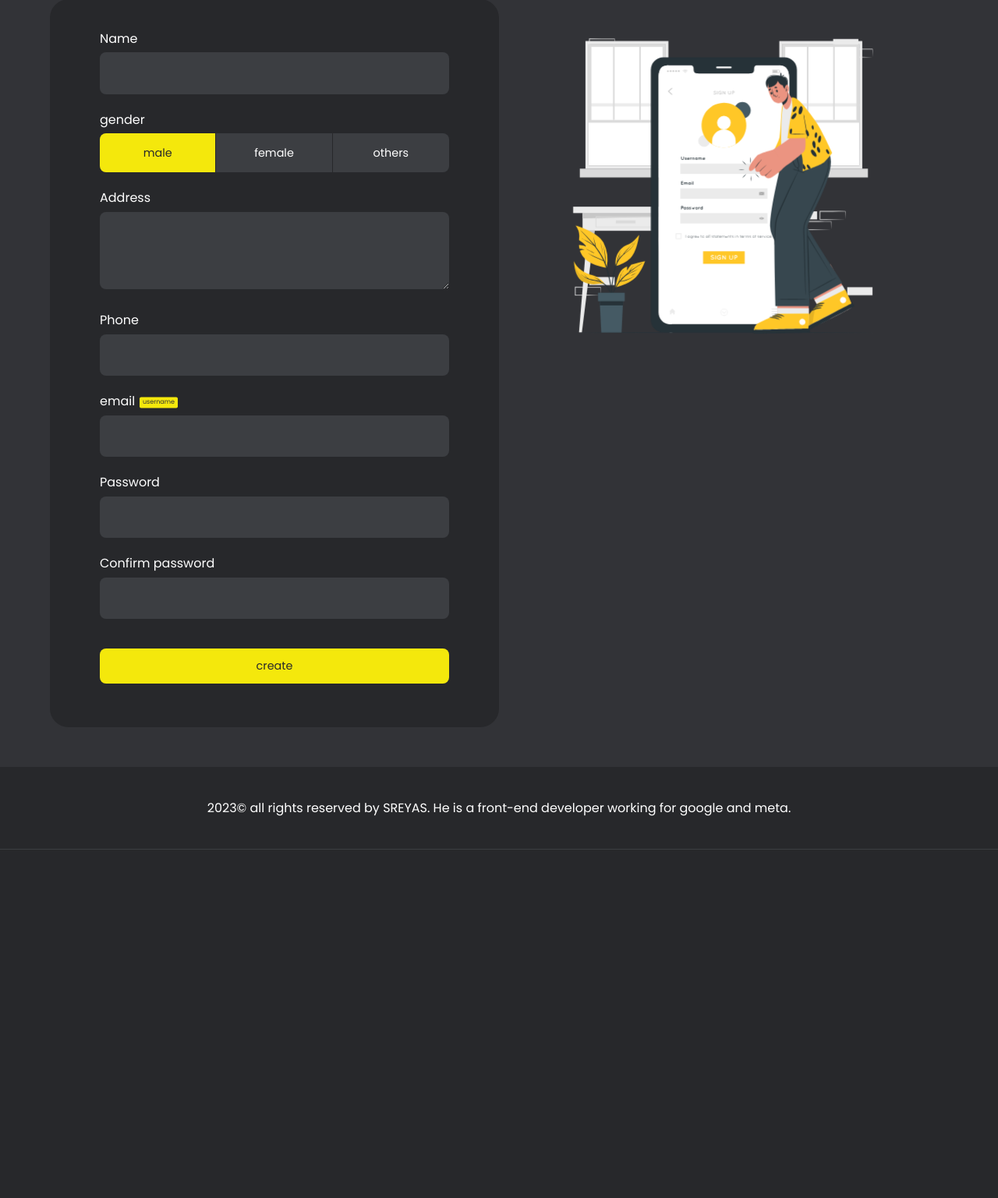
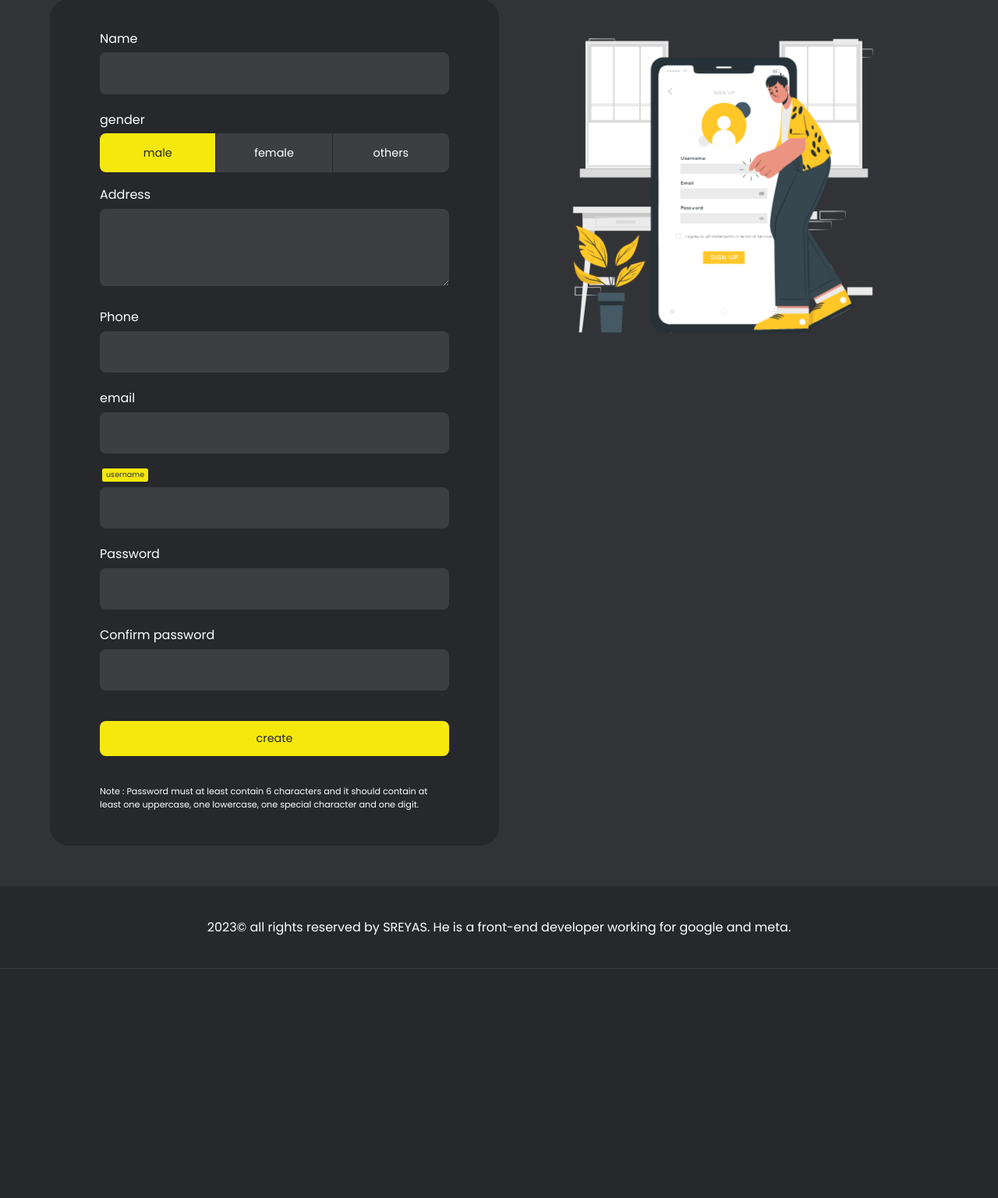
Before and after one commit to ImSreyas/TextWizard, a Flask app: page /registration in a window 1280 px wide. Shown: the part 100-1637 px from the top of the page at 78% size. Before the commit the page ends 1190 px from the top, so only its background shows below. Run offline with Flask 2, Linux system fonts and the light colour scheme; some libraries are stand-ins or nearby versions.

Commit message:
working on reg form page

```diff
--- a/public.py
+++ b/public.py
@@ -2,6 +2,7 @@ from flask import *
 from flask_mysqldb import MySQL
 import database
 import json
+import re
 
 public = Blueprint('public', __name__)
 
@@ -42,14 +43,61 @@ def testPage():
 @public.route('/registration', methods = ['POST', 'GET'])
 def registration():
     if request.method == 'POST' :
-        name = request.form['name']
-        address = request.form['address']
-        email = request.form['email']
-        phone = request.form['phone']
-        username = email
-        password = request.form['password']
-        query = "INSERT INTO user SET name='"+name+"', address='"+address+"', email='"+ email +"', phone='"+ phone +"'"
+        name = request.form.get('name')
+        gender = request.form.get('gender')
+        address = request.form.get('address')
+        email = request.form.get('email')
+        phone = request.form.get('phone')
+        username = request.form.get('username')
+        password = request.form.get('password')
+        confirm_password = request.form.get('confirmPassword')
+
+        x = ['', '', '', '', '', '', '']
+
+        if name == None or name == "" :
+            name = ""
+            x[0] = 'please enter a name'
+        if address == None or address == "" :
+            address = ""
+            x[1] = 'please enter an address'
+        if phone == None or phone == "" :
+            phone = ""
+            x[2] = 'please enter a phone number'
+        if email == None or email == "" :
+            email = ""
+            x[3] = 'please enter an email'
+        if username == None or username == "" :
+            username = ""
+            x[4] = 'please enter a username'
+        if password == None or password == "" :
+            password = ""
+            x[5] = 'please enter a password'
+        if confirm_password == None or confirm_password == "" :
+            confirm_password = ""
+
+        if not re.fullmatch(r'^[0-9]{10}$', phone) :
+            x[2] = 'invalid phone number...!'
+        if not re.fullmatch(r'\b[A-Za-z0-9._%+-]+@[A-Za-z0-9.-]+\.[A-Z|a-z]{2,}\b', email) :
+            x[3]  = 'invalid email id...!'
+        result = database.select("SELECT * FROM login WHERE username='%s'" % (username))
+        if len(result) > 0 :
+            x[4] = 'user already exist...!'
+        if not re.fullmatch(r'^(?=.*?[A-Z])(?=.*?[a-z])(?=.*?[0-9])(?=.*?[#?!@$%^&*-]).{6,}$', password) :
+            x[5] = 'read the note below'
+        else :
+            if password == confirm_password :
+                x[6] = ''
+            else :
+                x[6] = 'enter the same password'
+        for val in x :
+           if val == '' :
+               continue
+           else :
+               return x
+
+        query = "INSERT INTO user SET name=%s, gender=%s, address=%s, email=%s, phone=%s" % (name, gender, address, email, phone)
         result = database.insert(query)
+        return 'success'
     return render_template('registration.html')
 
 @public.route('/test')
--- a/static/css/registration.css
+++ b/static/css/registration.css
@@ -18,6 +18,7 @@ label{
     padding-block: .1rem;
     /* border-block-end: 2px solid var(--color); */
     margin-block: .25rem;
+    display: block;
 }
 .registration-form-container
 form
@@ -57,16 +58,16 @@ textarea::-webkit-scrollbar{
     position: sticky;
     top: 5rem;
 }
-.username-label{
+.realme-label{
     display: inline-block;
-    font-size: .5rem;
+    font-size: .6rem;
     color: var(--bg);
     background-color: var(--color);
     position: relative;
-    padding: .12em .5em .07em;
+    padding: .12em .5em;
     border-radius: .25em;
     transform: translateY(-.2em);
-    margin-inline: .1rem;
+    margin: .35rem .2rem;
 }
 .gender-container{
     display: grid;
@@ -94,3 +95,15 @@ textarea::-webkit-scrollbar{
     background-color: var(--color);
     color: var(--bg-1);
 }
+.password-notifier{
+    font-size: .7rem;
+    margin-block: .8rem;
+}
+error{
+    width: 100%;
+    display: block;
+    font-size: .7rem;
+    color: red;
+    transform: translateY(-.6rem);
+    margin-inline: .25rem;
+}
--- a/static/js/registrationForm.js
+++ b/static/js/registrationForm.js
@@ -1,6 +1,5 @@
 let optionContainer = document.querySelectorAll('.gender-container button')
 Array.prototype.forEach.call(optionContainer, option => {
-    console.log('hello')
     option.addEventListener('click', (e) => {
         Array.prototype.forEach.call(optionContainer, option => {
             option.setAttribute('selected', false)
@@ -8,3 +7,40 @@ Array.prototype.forEach.call(optionContainer, option => {
         e.target.setAttribute('selected', true)
     })
 })
+$(document).ready(()=>{
+    $('.reg-submit').click(()=>{
+        let name = $('.name').val()
+        let address = $('.address').val()
+        let email = $('.email').val()
+        let phone = $('.phone').val()
+        let username = $('.username').val()
+        let password = $('.password').val()
+        let confirmPassword = $('.confirm-password').val()
+        let gender = $('.gender-container button[selected=true]').text()
+        $.ajax({
+            url: '/registration',
+            type: "POST",
+            data : {
+                name: name,
+                gender: gender,
+                address: address,
+                phone: phone,
+                email: email,
+                username: username,
+                password: password,
+                confirmPassword: confirmPassword
+            },
+            success: (data)=>{
+                if(data == 'success'){
+                   location.href = "/login?from='account_created'"
+                }
+                else{
+                    let errorContainer = $('error')
+                    $.each(errorContainer, (index, error) => {
+                        $(error).html(data[index])
+                    })
+                }
+            }
+        })
+    })
+})
--- a/templates/registration.html
+++ b/templates/registration.html
@@ -14,6 +14,7 @@
             <!-- *name input field  -->
             <label for="name" class="label registration-label name-label">Name</label>
             <input type="text" class="input registration-input name" name="name">
+            <error></error>
 
             <label for="gender" class="label registration-label gender-label">gender</label>
             <div class='gender-container' id='genderContainer'>
@@ -24,21 +25,32 @@
             <!-- *address input field  -->
             <label for="" class="label registration-label address-label">Address</label>
             <textarea class="input registration-input address" name="address" rows='3'></textarea>
+            <error></error>
             <!-- *phone input field  -->
             <label for="phone" class="label registration-label phone-label">Phone</label>
             <input type="text" class="input registration-input phone" name="phone">
+            <error></error>
             <!-- *email input field  -->
-            <label for="" class="label registration-label email-label">email</label>
-            <span class='username-label'>username</span>
+            <label for="email" class="label registration-label email-label">email</label>
             <input type="text" class="input registration-input email" name="email">
+            <error></error>
+
+            <span class='realme-label'>username</span>
+            <input type="text" class="input registration-input username" name="username">
+            <error></error>
             <!-- *password input field  -->
             <label for="name" class="label registration-label password-label">Password</label>
             <input type="password" class="input registration-input password" name="password">
+            <error></error>
             <!-- *confirm password input field  -->
             <label for="" class="label registration-label confirm-password-label">Confirm password</label>
             <input type="password" class="input registration-input confirm-password" name="confirm-password">
+            <error></error>
             <!-- -submit button  -->
-            <button type="submit" class="btn reg-submit" value="create">create</button>
+            <button type="button" class="btn reg-submit" value="create">create</button>
+            <div class='password-notifier'>
+                Note : Password must at least contain 6 characters and it should contain at least one uppercase, one lowercase, one special character and one digit.
+            </div>
         </form>
     </div>
     <div class='animation-container'>
```
